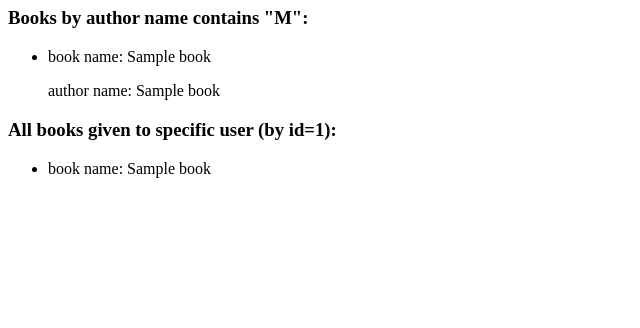
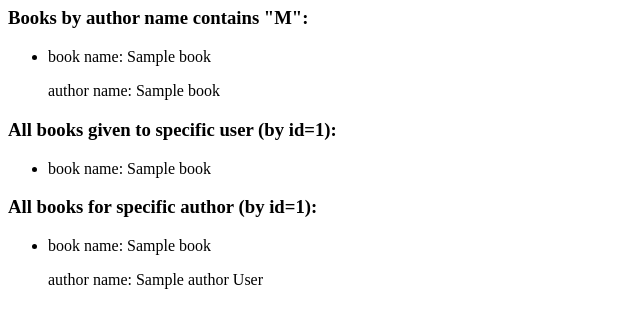
Before and after one commit to PythonMarathon001/sprint14-om7-s16-team21, a Django app: template book/templates/book/filtered_books.html in a window 1280 px wide. Shown: the part 298-626 px from the top of the page, without its empty margins (0-640 px from the left). Run offline with Django 3.2, Linux system fonts and the light colour scheme; the template is opened without the code that fills it: most values are stand-ins (such as "Sample title", 1, 10 or a date in 2020).

```diff
--- a/book/templates/book/allbooks.html
+++ b/book/templates/book/allbooks.html
@@ -19,7 +19,11 @@
             <a href="{% url 'book:id_book' book_id %}">{{ book_id }}</a>
         {% endfor %}
     </p>
-    <a href="{% url 'book:filtered_books' %}">Filtered books</a>
+
+    <a href="{% url 'book:filtered_books' %}">Filtered books</a><br>
+    <a href="{% url 'book:ordered_books' %}">Ordered books</a>
+
+
     <ul>
     {% for book in book_objects %}
         <li><h3>{{book.name}}</h3>
--- a/book/templates/book/filtered_books.html
+++ b/book/templates/book/filtered_books.html
@@ -46,7 +46,7 @@
     </p>
     {% endif %}
 
-    {% if orders_by_user_id %}
+    {% if orders_by_user_id and user_id %}
     <p><h3>All books given to specific user (by id={{user_id}}):</h3>
         <ul>
         {% for order in orders_by_user_id %}
@@ -58,5 +58,20 @@
     </p>
     {% endif %}
 
+    {% if books_by_author_id %}
+    <p><h3>All books for specific author (by id={{author_id}}):</h3>
+        <ul>
+        {% for book in books_by_author_id %}
+        <li>
+            <p>book name: {{book.name}}</p>
+            {% for a in book.authors.all %}
+            <p>author name: {{a.name}} {{a.surname}}</p>
+            {% endfor %}
+        </li>
+        {% endfor %}
+        </ul>
+    </p>
+    {% endif %}
+
 </body>
 </html>
--- a/book/urls.py
+++ b/book/urls.py
@@ -19,6 +19,7 @@ urlpatterns = [
     path('allbooks', views.allbooks, name='allbooks'),
     path('allbooks/<int:pk>/', views.ID_BookView.as_view(), name='id_book'),
     path('allbooks/filters/', views.filtered_books, name='filtered_books'),
+    path('allbooks/order_by/', views.ordered_books, name='ordered_books'),
     # path('<int:pk>/results/', views.ResultsView.as_view(), name='results'),
     # path('<int:question_id>/vote/', views.vote, name='vote'),
 ]
```
Also changed, not shown: book/templates/book/ordered_books.html (added, +19 -0 lines), book/views.py (+15 -3 lines).
